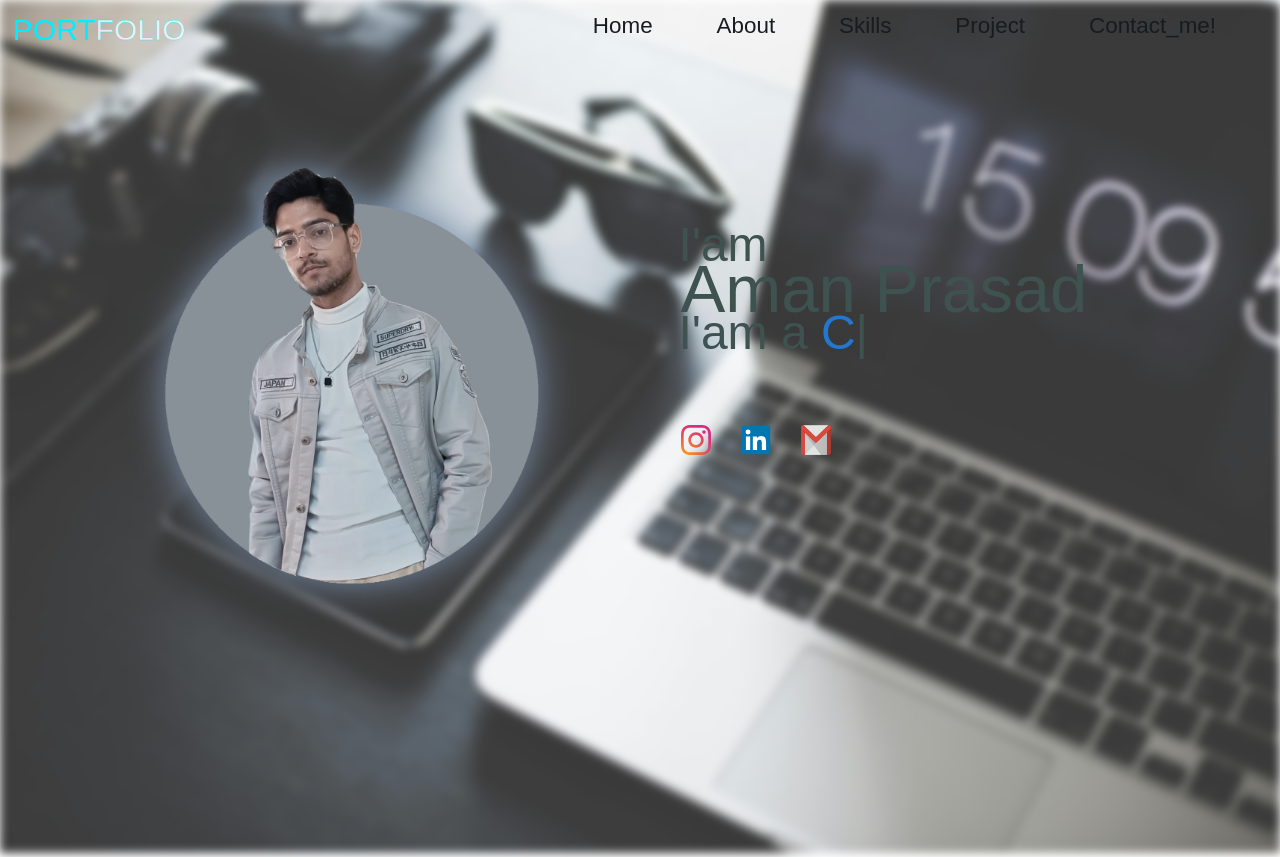
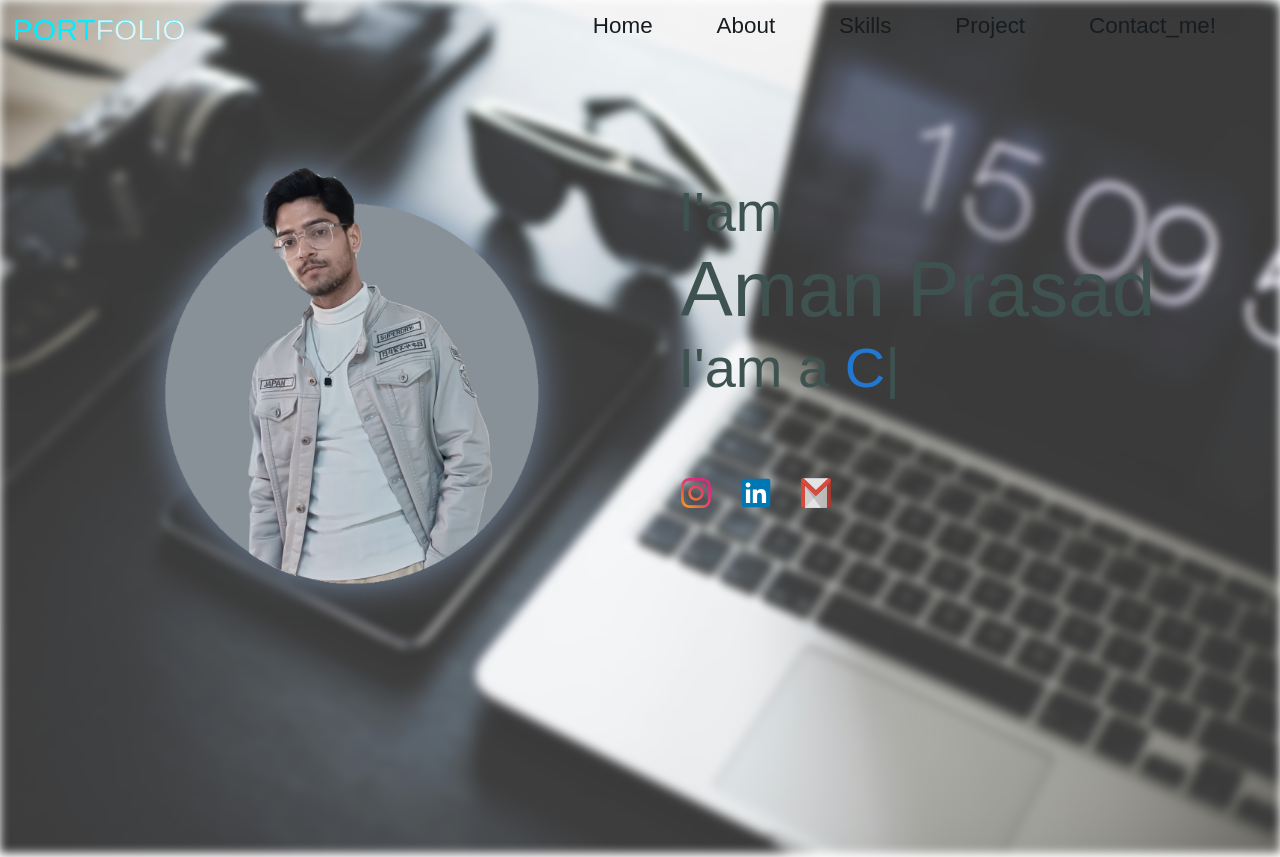
Before and after one commit to amanprasad310/Portfolio, a plain HTML site: page index.html in a window 1280 px wide. Drawn offline with nearby package versions, Linux system fonts and the light colour scheme; a web font is replaced by a local one.

Commit message:
changed size of font

```diff
--- a/css/style.css
+++ b/css/style.css
@@ -81,8 +81,8 @@ nav{
     z-index: 2;
     position: absolute;
     font-family: 'Baloo Paaji 2', sans-serif;
-    font-size: 300%;
-    margin-top: -50%;
+    font-size: 350%;
+    margin-top: -53%;
     margin-left: 53%;
 }
 .auto-type{
@@ -92,7 +92,7 @@ nav{
 #name{
     color: #3e5250;
     font-size: 140%;
-    margin: -22px;
+    /* margin: -22px; */
     margin-left: 2px;
 
 }
@@ -103,6 +103,6 @@ nav{
     width: 30px;
     gap: 30px;
     z-index: 2;
-    margin-top: -33%;
+    margin-top: -29%;
     margin-left: 52%;
 }
```
